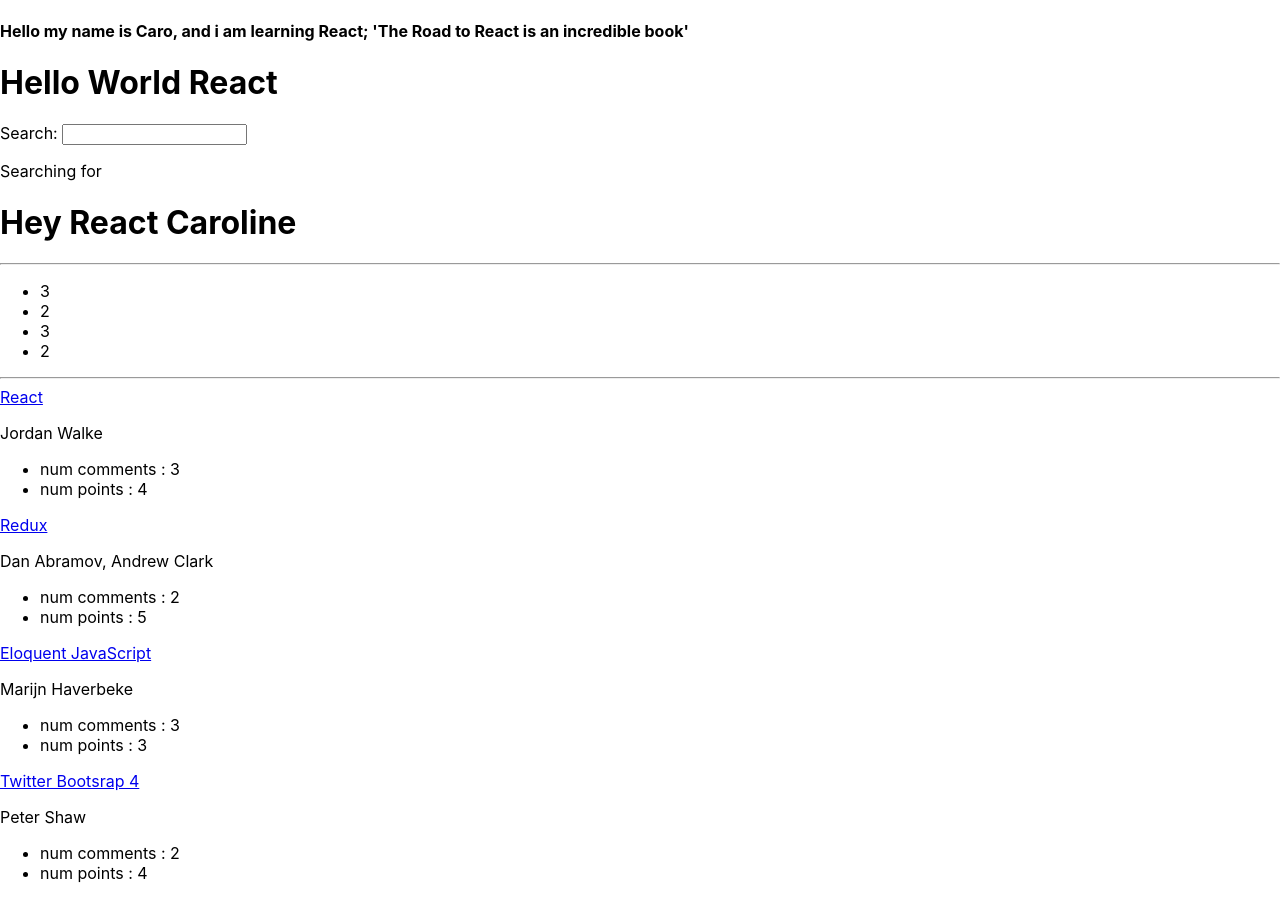
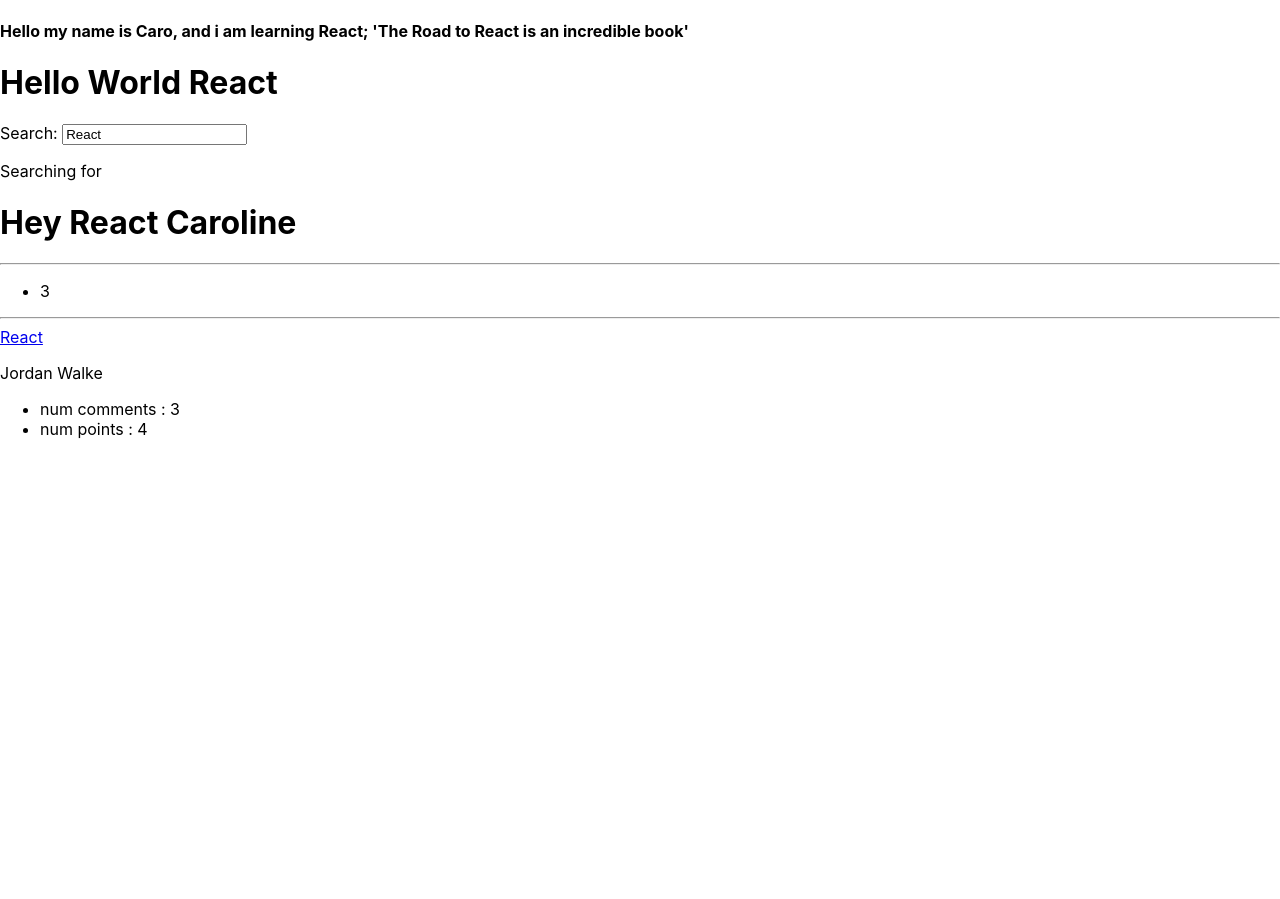
Before and after one commit to Caroline-100/hacker-stories, a React (Create React App) app: page / in a window 1280 px wide. After the commit the page ends 800 px from the top, so only its background shows below. Built offline with nearby package versions, Linux system fonts and the light colour scheme.

Commit message:
fix problem input props

```diff
--- a/src/App.js
+++ b/src/App.js
@@ -45,7 +45,7 @@
       objectID: 3,
     },
   ];
-  const [searchTerm, setsearchTerm] = React.useState('');
+  const [searchTerm, setsearchTerm] = React.useState('React');
   const handleChange = (event) => {
     setsearchTerm(event.target.value)
   }
@@ -57,7 +57,7 @@
   return (
     <div>
       <h1>Hello World {title}</h1>
-      <Search onSearch={handleChange} searchTerm={searchTerm} />
+      <Search onSearch={handleChange} search={searchTerm}/>
       <h1>
         {welcome.greeting} {welcome.title} {greeting("Caroline")}
       </h1>
@@ -70,7 +70,7 @@
   return (
     <div>
       <label htmlFor="search">Search: </label>
-      <input onChange={props.onSearch} id='search' type='text' />
+      <input id='search' type='text' value={props.search} onChange={props.onSearch} />
       <p>
         Searching for <strong>{props.searchTerm}</strong>
       </p>
```
